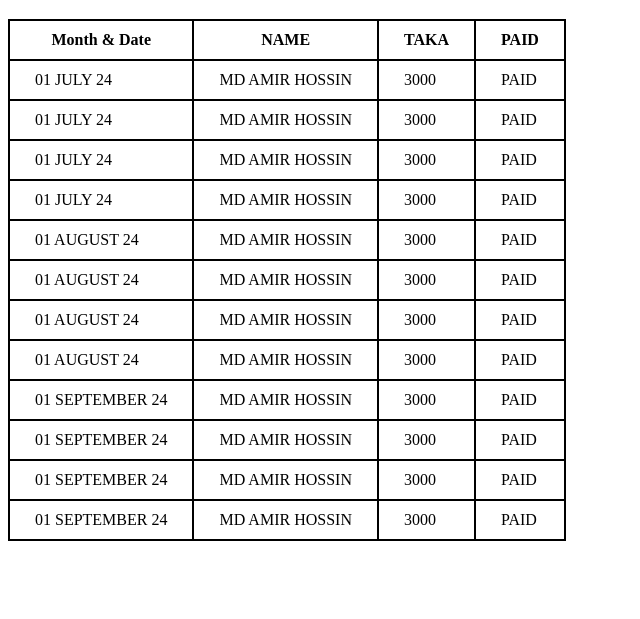
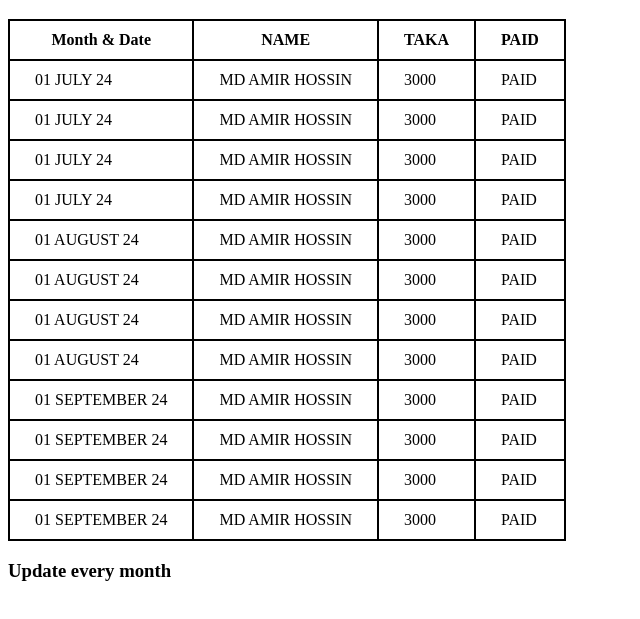
Before and after one commit to alamin2015/payment-sheet-star4, a plain HTML site: page index.html in a window 1280 px wide. Shown: the part 69-688 px from the top of the page, without its empty margins (0-640 px from the left). Drawn offline with Linux system fonts and the light colour scheme.

Commit message:
added footer tag

```diff
--- a/index.html
+++ b/index.html
@@ -118,12 +118,14 @@
             <td>3000</td>
             <td>PAID</td>
         </tr>
+        </tbody>
+        <tfoot>
+
+        </tfoot>
     </table>
-    </tbody>
-    <tfoot>
-
-    </tfoot>
-    </table>
+    <footer>
+        <h3>Update every month</h3>
+    </footer>
 </body>
 
 </html>
```
